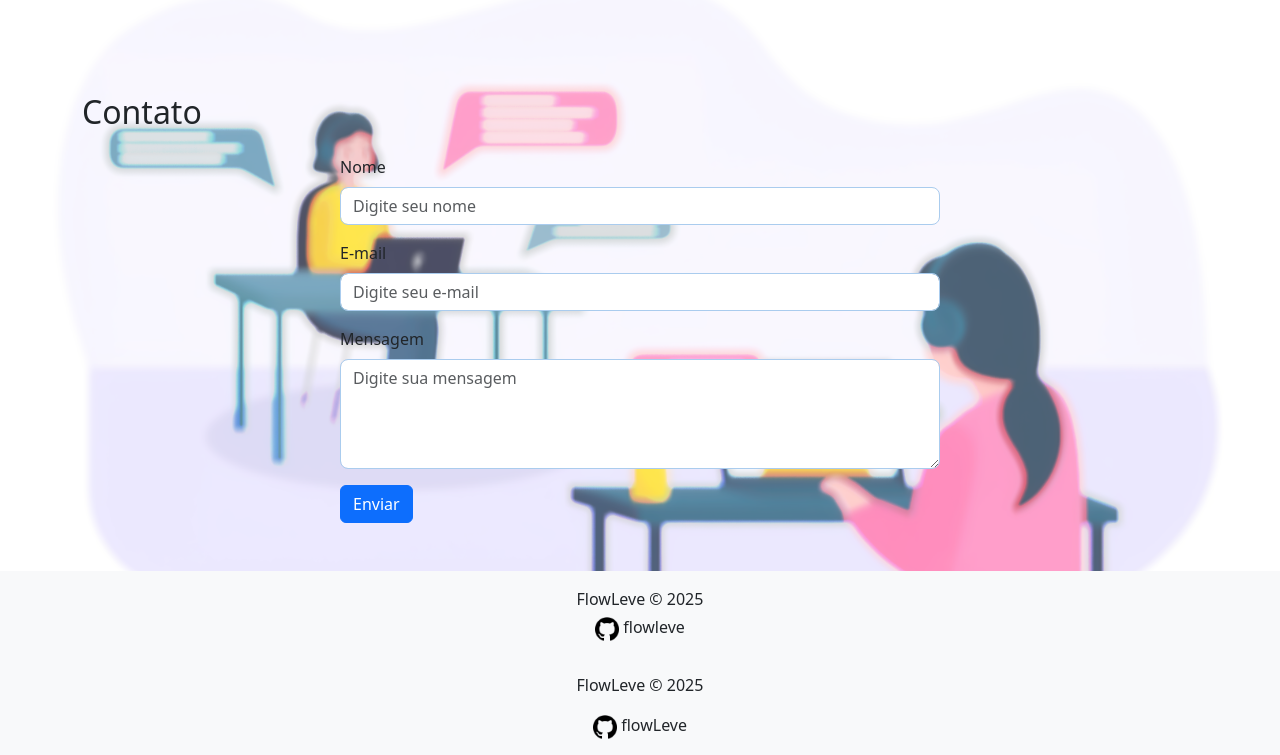
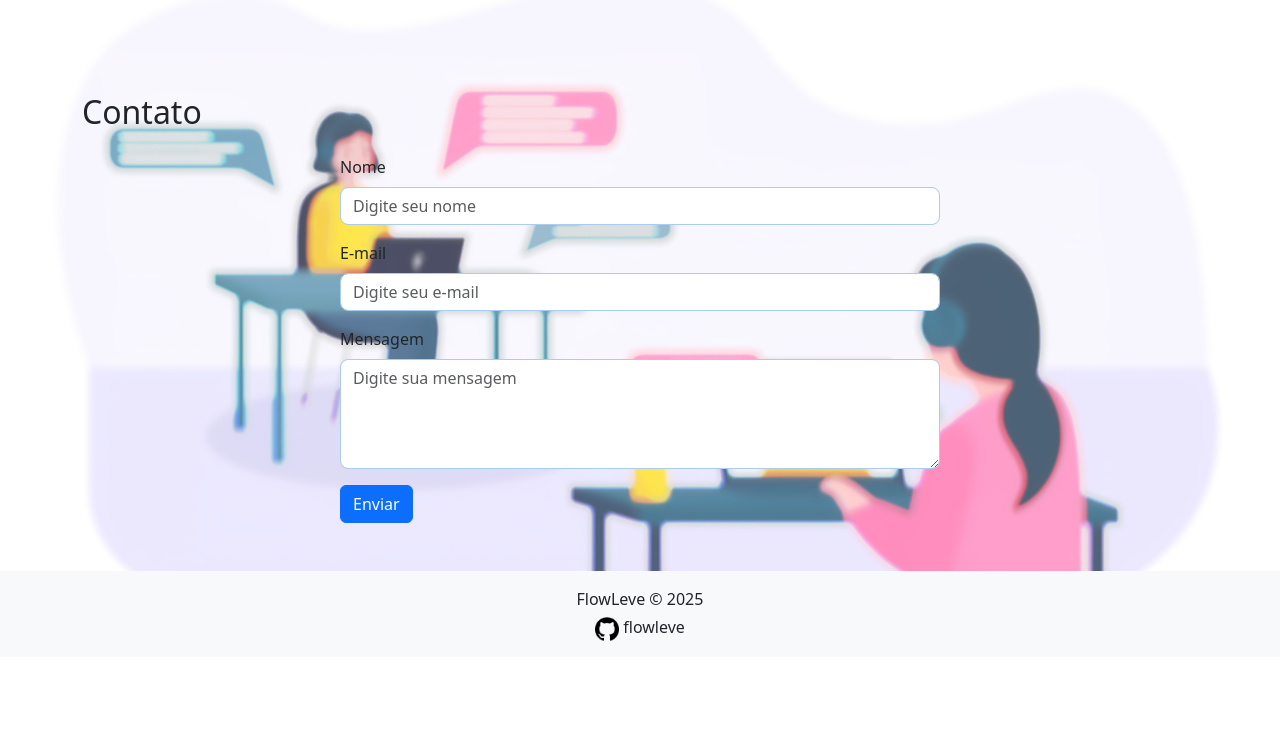
Before and after one commit to DizyreNascimento/Flowleve-bootstrap, a plain HTML site: page index.html in a window 1280 px wide. Shown: the part 1004-1759 px from the top of the page. After the commit the page ends 1661 px from the top, so only its background shows below. Drawn offline with nearby package versions, Linux system fonts and the light colour scheme.

Commit message:
Update index.html

```diff
--- a/index.html
+++ b/index.html
@@ -4,6 +4,7 @@
   <meta charset="UTF-8">
   <meta name="viewport" content="width=device-width, initial-scale=1.0">
   <link rel="shortcut icon" href="img/flowleve.icon.png" type="image/x-icon">
+  <link href="https://fonts.googleapis.com/css2?family=Poppins:wght@300;400;500;600&display=swap" rel="stylesheet">
   <title>FlowLeve</title>
   <link href="https://cdn.jsdelivr.net/npm/bootstrap@5.3.2/dist/css/bootstrap.min.css" rel="stylesheet">
   <link rel="stylesheet" href="style.css">
@@ -103,9 +104,3 @@
 
 </body>
 </html>
-
-<footer class="text-center py-3 bg-light">
- <p>FlowLeve © 2025</p><img src="img/github-icon.png" alt="github" class="img-fluid" style="width: 24px;">   flowLeve
-</footer>
-</body>
-</html>
```
